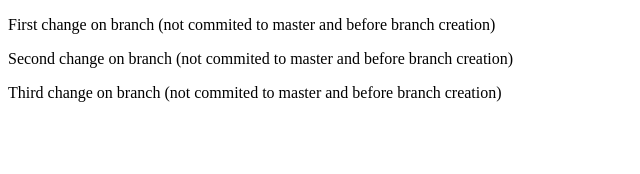
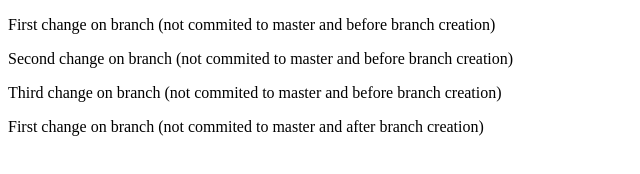
Before and after one commit to Enzo-PsK/git-test, a plain HTML site: page index.html in a window 1280 px wide. Shown: the whole page, without its empty margins (0-640 px from the left). Drawn offline with Linux system fonts and the light colour scheme.

Commit message:
branch changed-1

```diff
--- a/index.html
+++ b/index.html
@@ -16,6 +16,8 @@
         <p>First change on branch (not commited to master and before branch creation)</p>
         <p>Second change on branch (not commited to master and before branch creation)</p>
         <p>Third change on branch (not commited to master and before branch creation)</p>
+
+        <p>First change on branch (not commited to master and after branch creation)</p>
         <!--[if lt IE 7]>
             <p class="browsehappy">You are using an <strong>outdated</strong> browser. Please <a href="#">upgrade your browser</a> to improve your experience.</p>
         <![endif]-->
```
